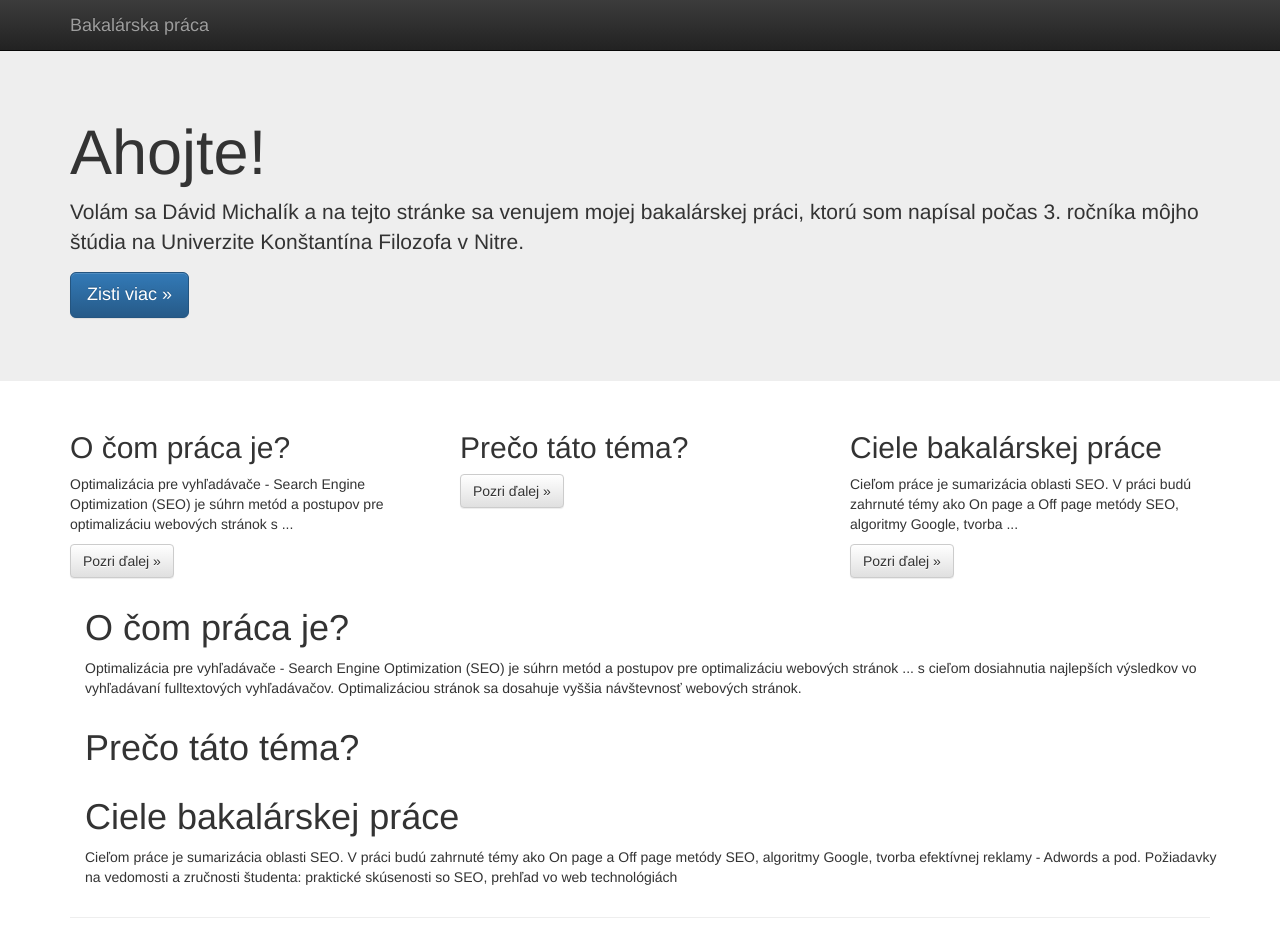
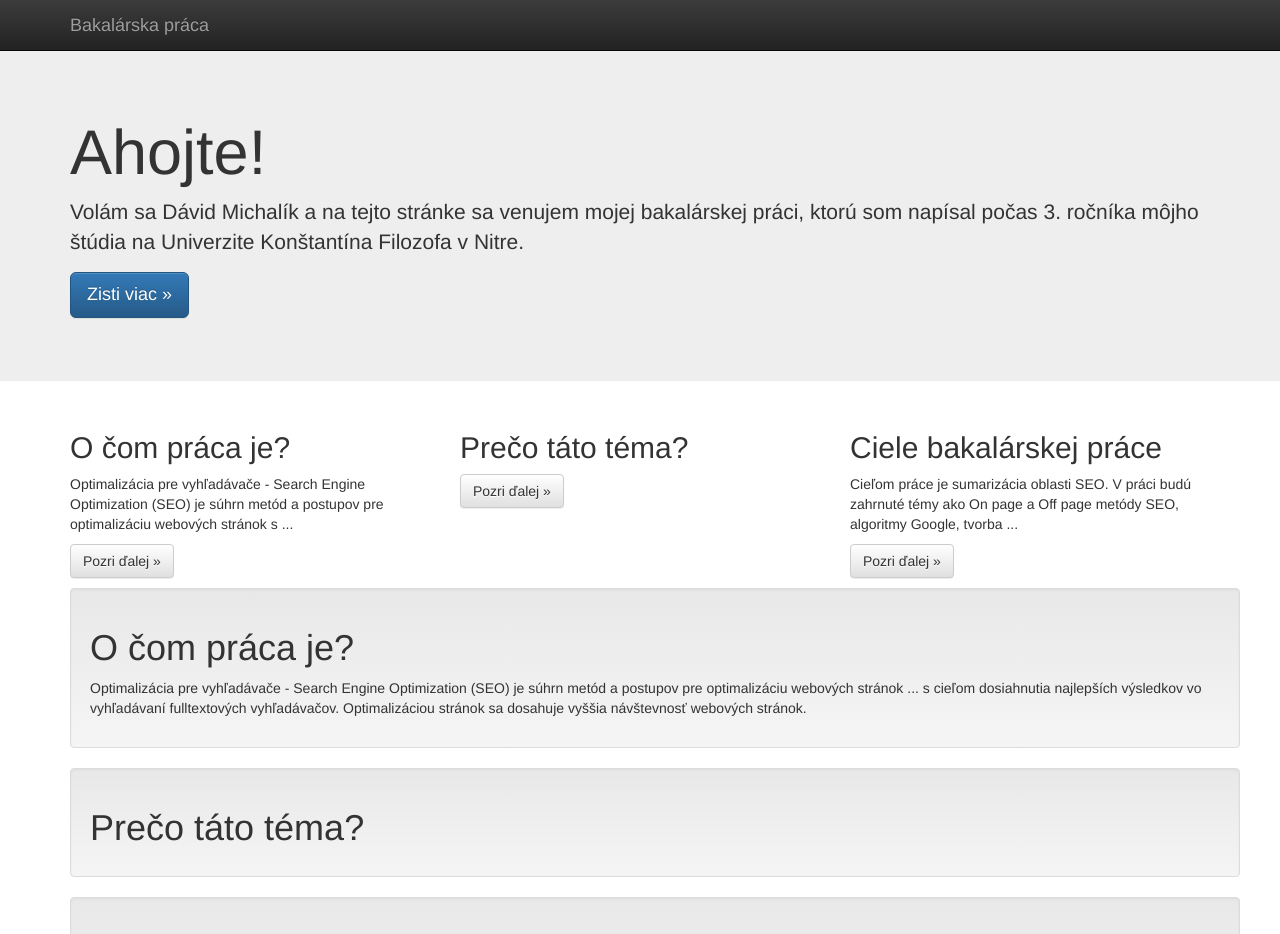
Before and after one commit to davidmichalik/Povinn-zadanie-B---Str-nka-8.5.2016-, a website: page public_html/index.html in a window 1280 px wide. Shown: the top 934 px of the page. Drawn offline with nearby package versions, Linux system fonts and the light colour scheme.

Commit message:
upraveny vzhlad pridanych textov

```diff
--- a/public_html/index.html
+++ b/public_html/index.html
@@ -81,17 +81,17 @@
         </div>
       </div>
 
-      <div class="container" id="ocom">
+      <div class="container panel well" id="ocom">
           <h1>O čom práca je?</h1>
           <p>Optimalizácia pre vyhľadávače - Search Engine Optimization (SEO) je súhrn metód a postupov pre optimalizáciu webových stránok ... s cieľom dosiahnutia najlepších výsledkov vo vyhľadávaní fulltextových vyhľadávačov. Optimalizáciou stránok sa dosahuje vyššia návštevnosť webových stránok.</p>
       </div>
 
-      <div class="container" id="preco">
+      <div class="container panel well" id="preco">
           <h1>Prečo táto téma?</h1>
           <p></p>
       </div>
 
-      <div class="container" id="ciele">
+      <div class="container panel well" id="ciele">
           <h1>Ciele bakalárskej práce</h1>
           <p>Cieľom práce je sumarizácia oblasti SEO. V práci budú zahrnuté témy ako On page a Off page metódy SEO, algoritmy Google, tvorba efektívnej reklamy -  Adwords  a pod.
 Požiadavky na vedomosti a zručnosti študenta:
```
